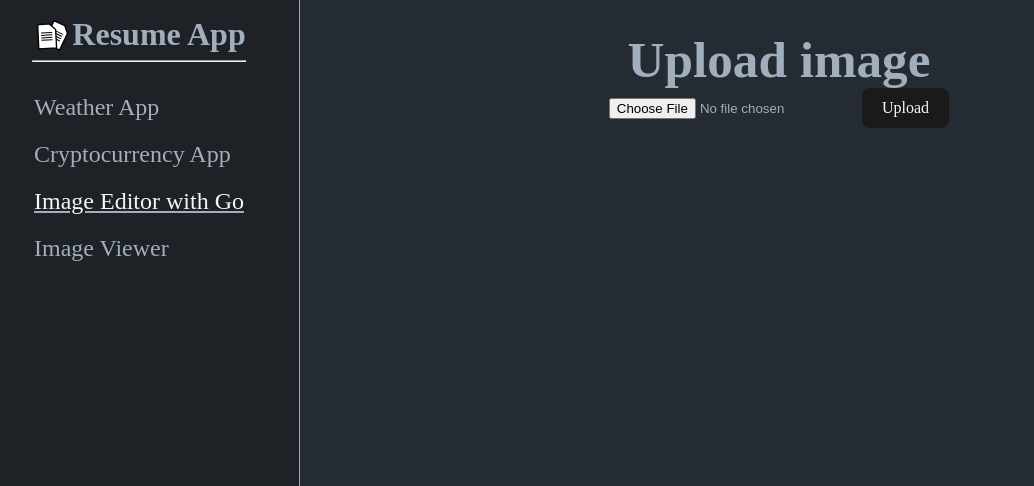
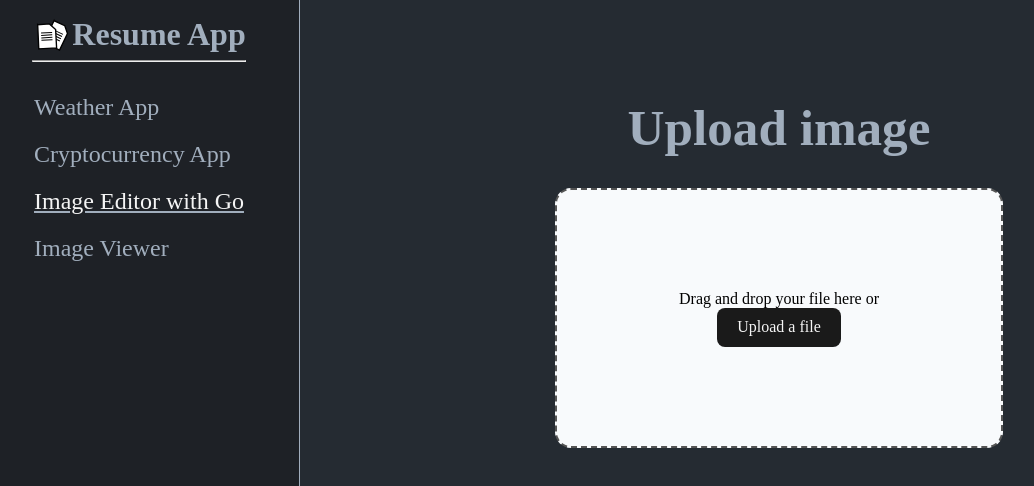
Before and after one commit to JagWoyat/resume-app, a React (Vite) app: page /image-editor in a window 1280 px wide. Shown: the top 486 px of the page, without its empty margins (21-1055 px from the left). Built offline with nearby package versions, Linux system fonts and the light colour scheme.

Commit message:
added dynamic edition modifiers

```diff
--- a/src/components/ImageEditor/ImageUploader.jsx
+++ b/src/components/ImageEditor/ImageUploader.jsx
@@ -1,15 +1,71 @@
-import { useState } from "react";
+import { useRef, useState } from "react";
 import { useNavigate } from "react-router-dom";
+import styles from "./ImageUploader.module.css";
 
 const API_URL = "http://98.71.35.179:4000/image";
 
 export default function ImageUploader({ title, request }) {
   const [image, setImage] = useState();
+  const [imagePreview, setImagePreview] = useState(null);
+  const [dragActive, setDragActive] = useState(false);
+  const inputRef = useRef();
+
+  const mirHorRef = useRef();
+  const mirVerRef = useRef();
+  const grayscaleRef = useRef();
+  const heightRef = useRef();
+  const widthRef = useRef();
+
+  const [resize, setResize] = useState(false);
 
   let navigate = useNavigate();
 
   const onFileChange = (event) => {
-    setImage(event.target.files[0]);
+    const file = event.target.files[0];
+
+    if (file) {
+      setImage(file);
+      const reader = new FileReader();
+
+      reader.onload = (e) => {
+        setImagePreview(e.target.result);
+      };
+
+      reader.readAsDataURL(file);
+    }
+  };
+
+  const removeImg = () => {
+    setImage(undefined);
+    setImagePreview(null);
+  };
+
+  const handleDrag = (event) => {
+    event.preventDefault();
+    event.stopPropagation();
+    if (event.type === "dragenter" || event.type === "dragover") {
+      setDragActive(true);
+    } else if (event.type === "dragleave") {
+      setDragActive(false);
+    }
+  };
+
+  const handleDrop = function (event) {
+    event.preventDefault();
+    event.stopPropagation();
+    setDragActive(false);
+
+    const file = event.dataTransfer?.files[0];
+
+    if (file) {
+      const reader = new FileReader();
+
+      reader.onload = (event) => {
+        setImagePreview(event.target?.result);
+      };
+
+      reader.readAsDataURL(file);
+    }
   };
 
   const handleSubmit = (event) => {
@@ -17,14 +73,20 @@ export default function ImageUploader({ title, request }) {
 
     let formData = new FormData();
 
+    const mirHor = mirHorRef.current.checked;
+    const mirVer = mirVerRef.current.checked;
+    const grayscale = grayscaleRef.current.checked;
+    const height = parseInt(heightRef.current.value, 10);
+    const width = parseInt(widthRef.current.value, 10);
+
     if (!image) return;
     formData.append("image", image);
     formData.append("name", "random-name");
-    formData.append("mirrored_h", false);
-    formData.append("mirrored_v", true);
-    formData.append("height", 0);
-    formData.append("width", 900);
-    formData.append("grayscale", false);
+    formData.append("mirrored_h", mirHor);
+    formData.append("mirrored_v", mirVer);
+    formData.append("height", height);
+    formData.append("width", width);
+    formData.append("grayscale", grayscale);
 
     // console.log(formData);
     const url = API_URL;
@@ -45,13 +107,122 @@ export default function ImageUploader({ title, request }) {
       });
   };
 
+  const handleClick = () => {
+    if (inputRef.current) {
+      inputRef.current.click();
+    }
+  };
+
   return (
-    <div>
+    <div className={styles.UploaderWrapper}>
       <h1>{title}</h1>
-      <form onSubmit={handleSubmit}>
-        <input type="file" onChange={onFileChange} />
-        <button type="submit">Upload</button>
-      </form>
+      {imagePreview ? (
+        <form
+          className={styles.Form}
+          onDragEnter={handleDrag}
+          onSubmit={handleSubmit}
+        >
+          <button className={styles.RemoveImgButton} onClick={removeImg}>
+            X
+          </button>
+          <img
+            src={imagePreview}
+            alt="SelectedImage"
+            style={{ maxWidth: "100%" }}
+          />
+          <fieldset className={styles.Fieldset}>
+            <legend>Modifiers</legend>
+            <label>
+              <input type="checkbox" ref={mirHorRef} />
+              Mirrored horizontally
+            </label>
+            <label>
+              <input type="checkbox" ref={mirVerRef} />
+              Mirrored vertically
+            </label>
+            <label>
+              <input type="checkbox" ref={grayscaleRef} />
+              Turn to Grayscale
+            </label>
+            <label>
+              <input
+                type="checkbox"
+                checked={resize}
+                onChange={(e) => setResize(e.target.checked)}
+              />
+              Resize image
+            </label>
+            {resize && (
+              <>
+                <p>Leave value at 0 to keep aspect ratio</p>
+                <label>
+                  Width:
+                  <input type="number" defaultValue="0" ref={widthRef} />
+                </label>
+                <label>
+                  Height:
+                  <input type="number" defaultValue="0" ref={heightRef} />
+                </label>
+              </>
+            )}
+          </fieldset>
+          <button
+            className={styles.UploadButton}
+            type="submit"
+            onClick={handleSubmit}
+          >
+            Upload a file
+          </button>
+
+          <input
+            ref={inputRef}
+            style={{ display: "none" }}
+            type="file"
+            id="image-input"
+          />
+        </form>
+      ) : (
+        <form
+          className={styles.Form}
+          onDragEnter={handleDrag}
+          onSubmit={handleSubmit}
+        >
+          <label
+            className={dragActive ? styles.LabelActive : styles.Label}
+            htmlFor="image-input"
+          >
+            <input
+              ref={inputRef}
+              style={{ display: "none" }}
+              type="file"
+              id="image-input"
+              onChange={onFileChange}
+            />
+            <div>
+              <p>Drag and drop your file here or</p>
+              <button onClick={handleClick} className={styles.UploadButton}>
+                Upload a file
+              </button>
+            </div>
+          </label>
+          {dragActive && (
+            <div
+              className={styles.ActiveDropZone}
+              onDragEnter={handleDrag}
+              onDragLeave={handleDrag}
+              onDragOver={handleDrag}
+              onDrop={handleDrop}
+            ></div>
+          )}
+        </form>
+      )}
     </div>
+    // <div>
+    //   <h1>{title}</h1>
+    //   <form onSubmit={handleSubmit}>
+    //     <input type="file" onChange={onFileChange} />
+    //     <button type="submit">Upload</button>
+    //   </form>
+    // </div>
   );
 }
--- /dev/null
+++ b/src/components/ImageEditor/ImageUploader.module.css
@@ -0,0 +1,83 @@
+.UploaderWrapper {
+  display: flex;
+  flex-direction: column;
+  align-items: center;
+  justify-content: center;
+  gap: 2rem;
+  min-height: 60vh;
+}
+
+.Form {
+  height: 16rem;
+  width: 28rem;
+  max-width: 100%;
+  text-align: center;
+  position: relative;
+  color: black;
+}
+
+.Label {
+  height: 100%;
+  display: flex;
+  align-items: center;
+  justify-content: center;
+  border-radius: 1rem;
+  border: 2px dashed #555;
+  background-color: #f8fafc;
+}
+
+.LabelActive {
+  height: 100%;
+  display: flex;
+  align-items: center;
+  justify-content: center;
+  border-radius: 1rem;
+  border: 2px dashed #555;
+  background-color: #ffffff;
+}
+
+.ActiveDropZone {
+  position: absolute;
+  width: 100%;
+  height: 100%;
+  border-radius: 1rem;
+  top: 0px;
+  right: 0px;
+  bottom: 0px;
+  left: 0px;
+}
+
+.Fieldset{
+  display: flex;
+  flex-direction: column;
+  gap: 0.375rem;
+  color: var(--primary-color);
+  padding: 0.5rem;
+}
+
+.UploadButton {
+  cursor: pointer;
+  padding: 0.25rem;
+  font-size: 1rem;
+  border: none;
+  font-family: "Oswald", sans-serif;
+  background-color: transparent;
+  color: black;
+}
+
+.UploadButton:hover {
+  text-decoration-line: underline;
+}
+
+.RemoveImgButton {
+  position: absolute;
+  color: red;
+  bottom: 95%;
+  left: 95%;
+  width: 3rem;
+  height: 3rem;
+  font-weight: 800;
+  border-radius: 100%;
+  /* margin: 0; */
+  padding: 0;
+}
```
